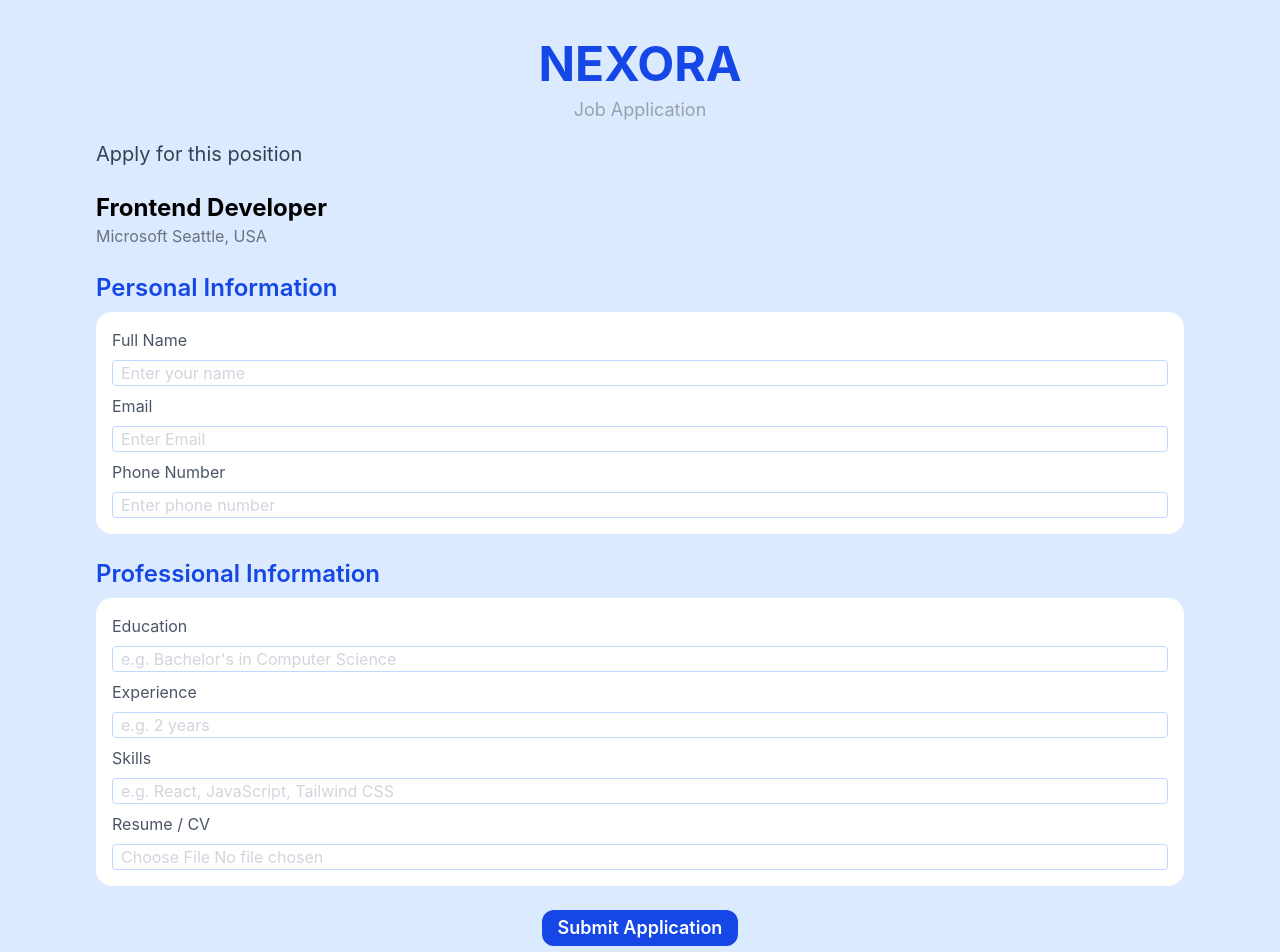
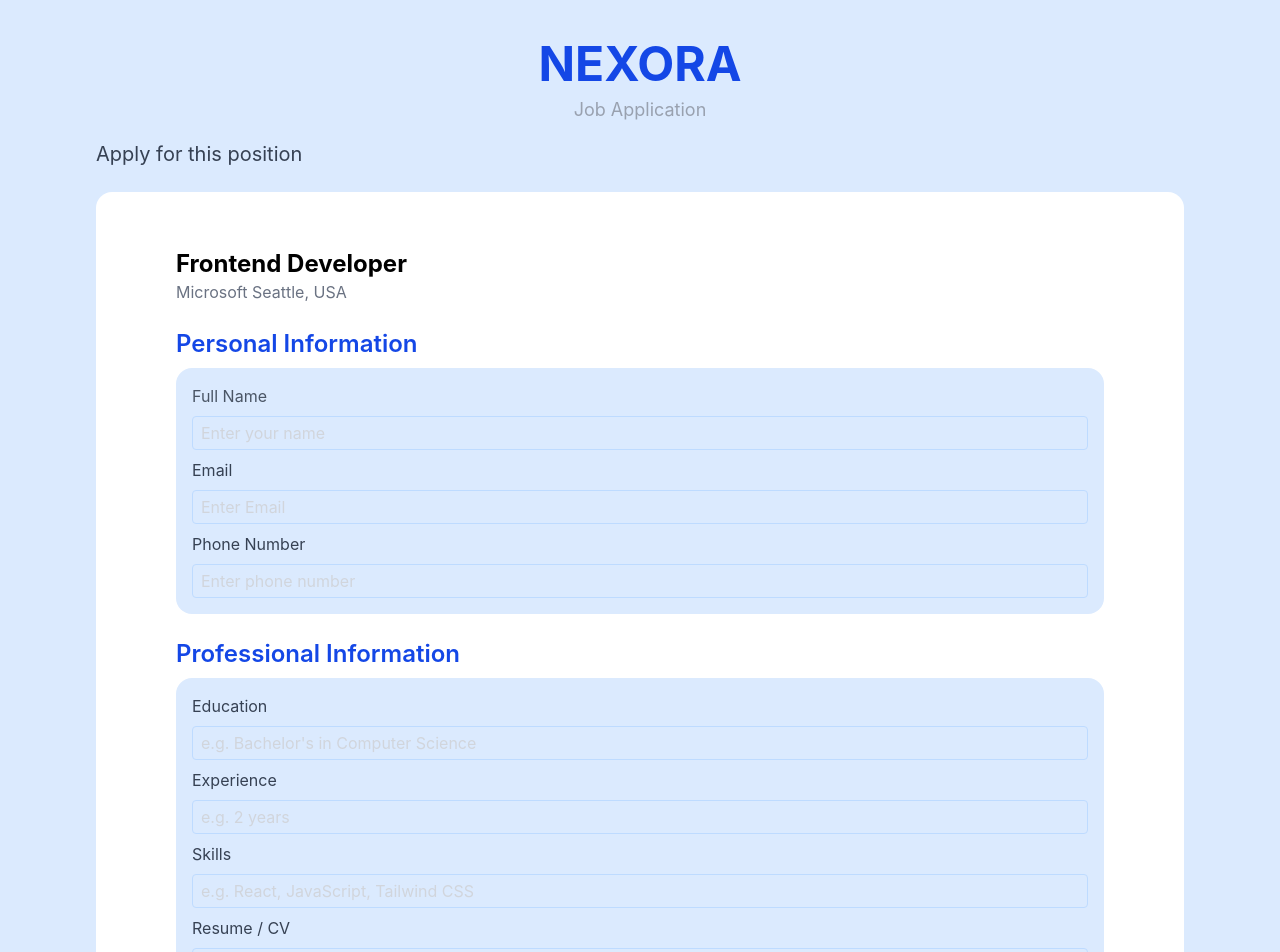
Before and after one commit to Amnaakhtar1213/job-portal, a React (Vite) app: page /application/1 in a window 1280 px wide. Shown: the top 952 px of the page. Built offline with nearby package versions, Linux system fonts and the light colour scheme.

Commit message:
add spplication success msg

```diff
--- a/src/Pages/Application.jsx
+++ b/src/Pages/Application.jsx
@@ -1,42 +1,87 @@
-import React from 'react'
+import React, { useState } from 'react'
+import { useNavigate, useParams } from 'react-router-dom'
 
 const Application = () => {
+
+  const [name, setName] = useState("")
+  const [email, setEmail] = useState("")
+  const [num, setNum] = useState("")
+  const [edu, setEdu] = useState("")
+  const [experience, setExperience] = useState("")
+  const [skills, setSkills] = useState("")
+  const [cv, setCv] = useState(null)
+  const [isSubmitted, setIsSubmitted] = useState(false)
+
+  const param = useParams()
+  const navigate = useNavigate()
+
+  const handleSubmit = () => {
+    const applicationData = {
+      jobId: param.jobId,
+      name: name,
+      email: email,
+      num: num,
+      edu: edu,
+      experience: experience,
+      skills: skills,
+      cv: cv
+    }
+    const existingApplications = JSON.parse(localStorage.getItem("applicationData")) || []
+
+    const updatedApplications = existingApplications.concat(applicationData)
+
+localStorage.setItem("applicationData", JSON.stringify(updatedApplications))
+setIsSubmitted(true)
+
+  }
+
   return (
+  <>
+  {isSubmitted ? (
+    <div>
+       <div>✓</div>
+  <h2>Application Submitted!</h2>
+  <p>Your application has been successfully submitted.</p>
+  <button onClick={() => {navigate("/jobs")}}>Back to Jobs</button>
+    </div>
+  ) : (
      <div className="bg-blue-100 px-24 py-10">
       <h1 className="text-blue-700 font-bold text-5xl text-center">NEXORA</h1>
        <p className="text-gray-400 text-center text-lg mt-2">  Job Application</p>
        <h3 className="text-gray-700 text-xl mt-4">Apply for this position</h3>
 
-      <div className="">
+       <div className="bg-white px-20 py-8  mt-6 rounded-2xl">
          <h1 className="text-800 font-bold text-2xl mt-6">Frontend Developer</h1>
          <p className="text-gray-500">Microsoft Seattle, USA</p>
          <h1 className="text-blue-700 font-semibold text-2xl mt-6">Personal Information</h1>
-        <div className="flex flex-col gap-2 bg-white p-4 rounded-2xl mt-2">
+        <div className="flex flex-col gap-2 bg-blue-100 p-4 rounded-2xl mt-2">
            <label className="text-gray-600">Full Name</label>
-          <input type="text" placeholder="Enter your name"
-          className="outline-none border border-blue-200 rounded placeholder:text-gray-300 hover:shadow hover:shadow-blue-400 px-2"/>
-          <label className="text-gray-600">Email</label>
-          <input type="email" placeholder="Enter Email" className="outline-none border border-blue-200 rounded placeholder:text-gray-300 hover:shadow hover:shadow-blue-400 px-2"/>
-         <label className="text-gray-600">Phone Number</label>
-         <input type="tel" placeholder="Enter phone number" className="outline-none border border-blue-200 rounded placeholder:text-gray-300 hover:shadow hover:shadow-blue-400 px-2"/>
+           <input type="text" value={name} onChange={(e) => setName(e.target.value)} placeholder="Enter your name"
+          className="outline-none border border-blue-200 rounded placeholder:text-gray-300 hover:shadow hover:shadow-blue-400 px-2 py-1"/>
+          <label className="text-gray-700">Email</label>
+           <input type="email" value={email} onChange={(e) => setEmail(e.target.value)} placeholder="Enter Email" className="outline-none border border-blue-200 rounded placeholder:text-gray-300 hover:shadow hover:shadow-blue-400 px-2 py-1"/>
+          <label className="text-gray-700">Phone Number</label>
+          <input type="tel" value={num} onChange={(e) => setNum(e.target.value)} placeholder="Enter phone number" className="outline-none border border-blue-200 rounded placeholder:text-gray-300 hover:shadow hover:shadow-blue-400 px-2 py-1"/>
         </div>
         <h1 className="text-blue-700 font-semibold text-2xl mt-6">Professional Information</h1>
-        <div className="flex flex-col gap-2 bg-white rounded-2xl p-4 mt-2">
-          <label className="text-gray-600">Education</label>
-          <input type="text" placeholder="e.g. Bachelor's in Computer Science" className="outline-none border border-blue-200 rounded placeholder:text-gray-300 hover:shadow hover:shadow-blue-400 px-2"/>
-          <label className="text-gray-600">Experience</label>
-          <input type="email" placeholder="e.g. 2 years" className="outline-none border border-blue-200 rounded placeholder:text-gray-300 hover:shadow hover:shadow-blue-400 px-2"/>
-         <label className="text-gray-600">Skills</label>
-         <input type="tel" placeholder="e.g. React, JavaScript, Tailwind CSS" className="outline-none border border-blue-200 rounded placeholder:text-gray-300 hover:shadow hover:shadow-blue-400 px-2"/>
-          <h1 className="text-gray-600">Resume / CV</h1>
-          <input type="file" className="outline-none border border-blue-200 rounded text-gray-300 hover:shadow hover:shadow-blue-400 px-2"/>
+        <div className="flex flex-col gap-2 bg-blue-100 rounded-2xl p-4 mt-2">
+          <label className="text-gray-700">Education</label>
+           <input type="text" value={edu} onChange={(e) => setEdu(e.target.value)} placeholder="e.g. Bachelor's in Computer Science" className="outline-none border border-blue-200 rounded placeholder:text-gray-300 hover:shadow hover:shadow-blue-400 px-2 py-1"/>
+         <label className="text-gray-700">Experience</label>
+           <input type="text" value={experience} onChange={(e) => setExperience(e.target.value)} placeholder="e.g. 2 years" className="outline-none border border-blue-200 rounded placeholder:text-gray-300 hover:shadow hover:shadow-blue-400 px-2 py-1"/>
+        <label className="text-gray-700">Skills</label>
+         <input type="text" value={skills} onChange={(e) => setSkills(e.target.value)} placeholder="e.g. React, JavaScript, Tailwind CSS" className="outline-none border border-blue-200 rounded placeholder:text-gray-300 hover:shadow hover:shadow-blue-400 px-2 py-1"/>
+         <h1 className="text-gray-700">Resume / CV</h1>
+          <input type="file" onChange={(e) => setCv(e.target.files[0])} className="outline-none border border-blue-200 rounded text-gray-300 hover:shadow hover:shadow-blue-400 px-2"/>
        </div>
-        <div className="text-center">
-           <button className="bg-blue-700 text-white  px-4 py-1 rounded-xl hover:shadow-xl hover:shadow-blue-300 hover:-translate-y-2 transition-all duration-300 mt-6 mb-4 font-semibold text-lg ">Submit Application</button>
+           <button className="bg-blue-700 text-white  px-4 py-1 rounded-xl hover:shadow-xl hover:shadow-blue-300 hover:-translate-y-2 transition-all duration-300 mt-6 mb-4 font-semibold text-lg" onClick={handleSubmit}>Submit Application</button>
          </div>
 
      </div>
-    </div>
+  )}
+  </>
+
+
   )
 }
 
```
Lines whose indentation alone changed are shown as unchanged.
